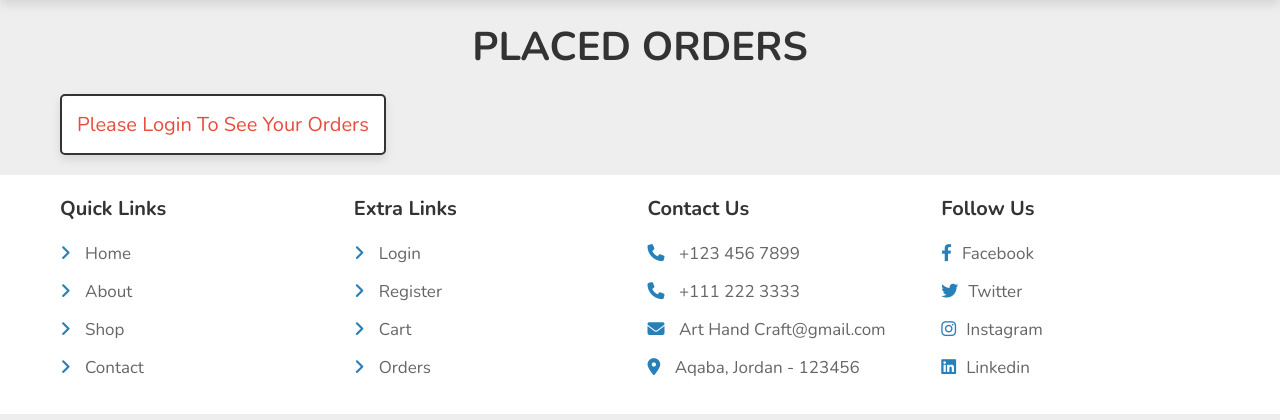
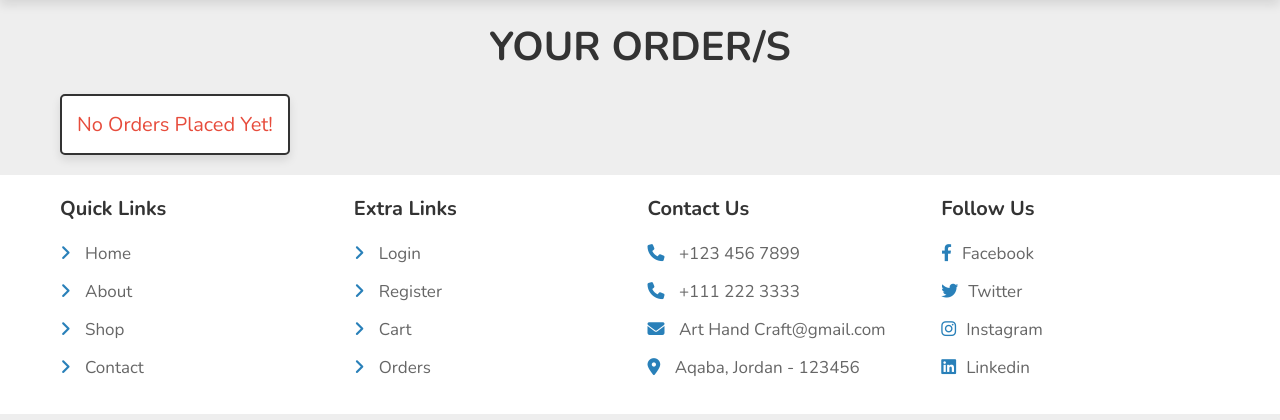
Before and after one commit to abdelmajied94abusuliman/group2_repo_project, a PHP site: page /orders.php in a window 1280 px wide. Shown: the part 74-494 px from the top of the page. Run offline with PHP 8.4, Linux system fonts and the light colour scheme; data that the repository does not hold is empty; some libraries are stand-ins or nearby versions.

Commit message:
last update

```diff
--- a/orders.php
+++ b/orders.php
@@ -18,7 +18,7 @@ if(isset($_SESSION['user_id'])){
    <meta charset="UTF-8">
    <meta http-equiv="X-UA-Compatible" content="IE=edge">
    <meta name="viewport" content="width=device-width, initial-scale=1.0">
-   <title>orders</title>
+   <title>your orders</title>
 
    <!-- font awesome cdn link  -->
    <link rel="stylesheet" href="https://cdnjs.cloudflare.com/ajax/libs/font-awesome/6.1.1/css/all.min.css">
@@ -33,35 +33,32 @@ if(isset($_SESSION['user_id'])){
 
 <section class="orders">
 
-   <h1 class="heading">placed orders</h1>
+   <h1 class="heading">your order/s</h1>
 
    <div class="box-container">
 
    <?php
-      if($user_id == ''){
-         echo '<p class="empty">please login to see your orders</p>';
-      }else{
-         $select_orders = $conn->prepare("SELECT * FROM `orders` WHERE user_id = ?");
-         $select_orders->execute([$user_id]);
-         if($select_orders->rowCount() > 0){
-            while($fetch_orders = $select_orders->fetch(PDO::FETCH_ASSOC)){
+      $select_orders = $conn->prepare("SELECT *
+                                       FROM `orders`
+                                       INNER JOIN `users` ON Orders.user_id = users.user_id;");
+      $select_orders->execute();
+      if($select_orders->rowCount() > 0){
+         while($fetch_orders = $select_orders->fetch(PDO::FETCH_ASSOC)){
+            if ($fetch_orders['user_id'] == $user_id){
    ?>
    <div class="box">
-      <p>placed on : <span><?= $fetch_orders['placed_on']; ?></span></p>
-      <p>name : <span><?= $fetch_orders['name']; ?></span></p>
-      <p>email : <span><?= $fetch_orders['email']; ?></span></p>
-      <p>number : <span><?= $fetch_orders['number']; ?></span></p>
-      <p>address : <span><?= $fetch_orders['address']; ?></span></p>
-      <p>payment method : <span><?= $fetch_orders['method']; ?></span></p>
-      <p>your orders : <span><?= $fetch_orders['total_products']; ?></span></p>
-      <p>total price : <span>$<?= $fetch_orders['total_price']; ?>/-</span></p>
-      <p> payment status : <span style="color:<?php if($fetch_orders['payment_status'] == 'pending'){ echo 'red'; }else{ echo 'green'; }; ?>"><?= $fetch_orders['payment_status']; ?></span> </p>
+      <p> placed on : <span><?= $fetch_orders['location']; ?></span> </p>
+      <p> name : <span><?= $fetch_orders['name']; ?></span> </p>
+      <p> number : <span><?= $fetch_orders['mobile']; ?></span> </p>
+      <p> total products : <span><?= $fetch_orders['total_quantity']; ?></span> </p>
+      <p> total price : <span>$<?= $fetch_orders['total_price']; ?></span> </p>
+      <p> Order Time : <span>$<?= $fetch_orders['order_time']; ?></span> </p>
    </div>
    <?php
       }
-      }else{
+      } }
+      else {
          echo '<p class="empty">no orders placed yet!</p>';
-      }
       }
    ?>
 
```
Also changed, not shown: quick_view.php (+35 -6 lines).
